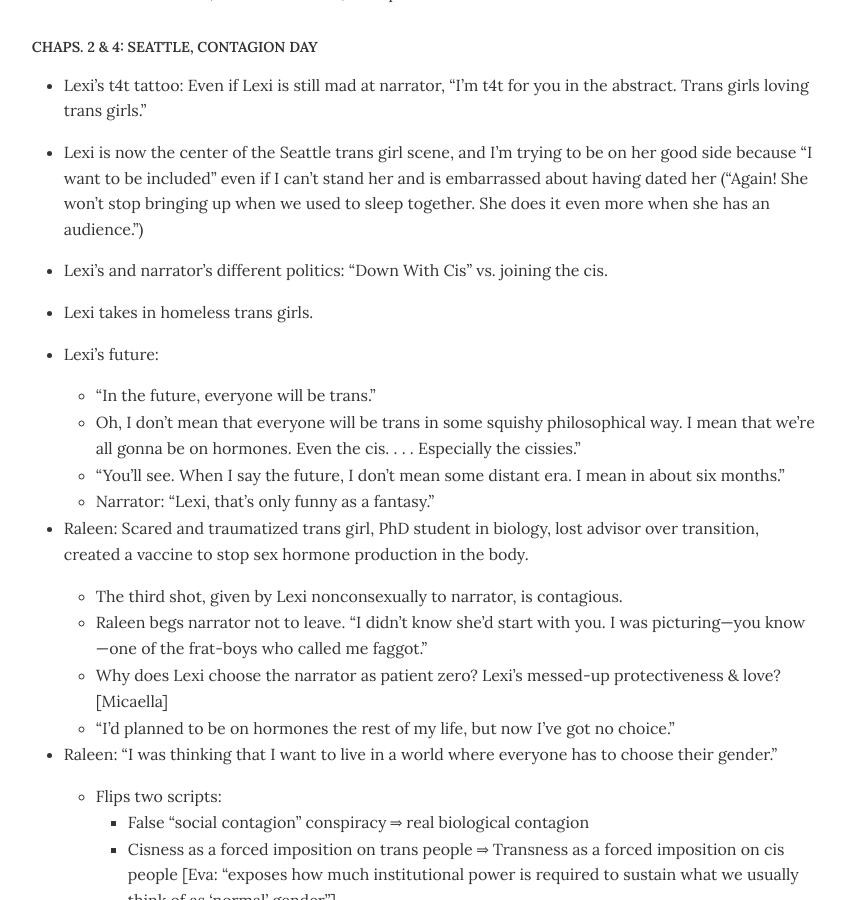
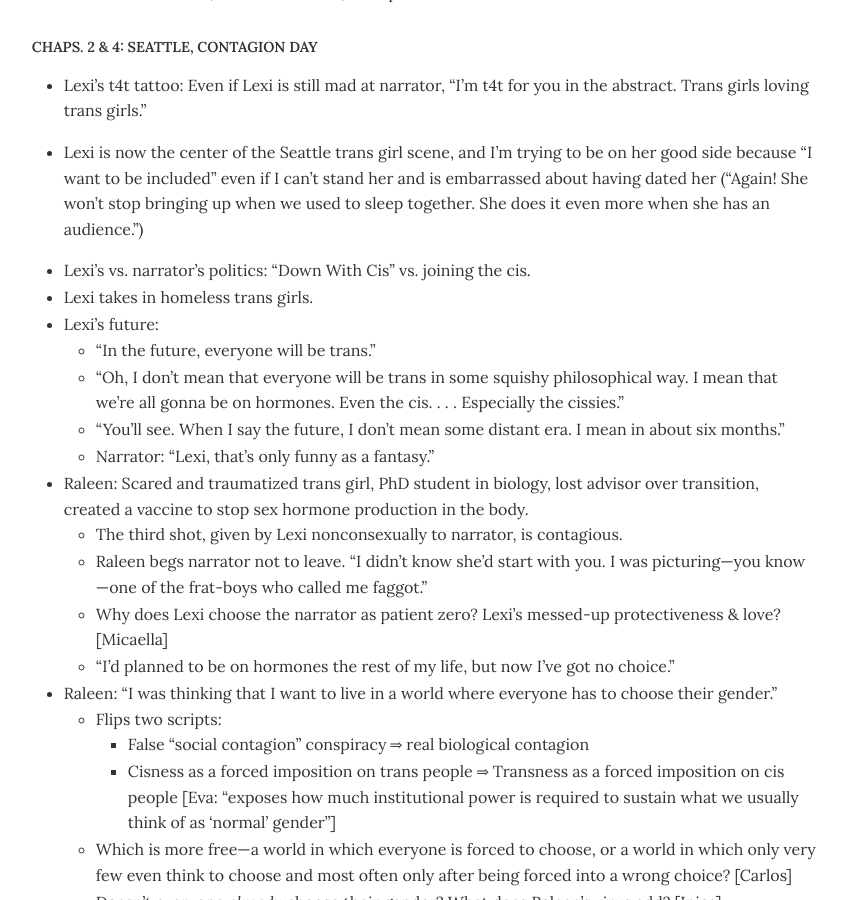
Before and after one commit to dingherself/love-gender-sex, a Jekyll site: the page built from handouts/_posts/2026-02-11-peters-inflect-your-friends-i.md, in a window 1280 px wide and 900 px high, scrolled down 1824 px. Shown: the whole window, without its empty margins (216-1062 px from the left). Built offline with Jekyll 4.4.1, drawn with Linux system fonts in a browser that asks for light colours.

Commit message:
formatting

```diff
--- a/handouts/_posts/2026-02-11-peters-inflect-your-friends-i.md
+++ b/handouts/_posts/2026-02-11-peters-inflect-your-friends-i.md
@@ -59,26 +59,19 @@ But commitment to solidarity and liberation is [*hot*](https://www.columbiaspect
 
 - Lexi is now the center of the Seattle trans girl scene, and I’m trying to be on her good side because “I want to be included” even if I can’t stand her and is embarrassed about having dated her (“Again! She won’t stop bringing up when we used to sleep together. She does it even more when she has an audience.”)
 
-- Lexi’s and narrator’s different politics: “Down With Cis” vs. joining the cis.
-
+- Lexi’s vs. narrator’s politics: “Down With Cis” vs. joining the cis.
 - Lexi takes in homeless trans girls.
-
 - Lexi’s future:
-
   - “In the future, everyone will be trans.”
-  - Oh, I don’t mean that everyone will be trans in some squishy philosophical way. I mean that we’re all gonna be on hormones. Even the cis. . . . Especially the cissies.”
+  - “Oh, I don’t mean that everyone will be trans in some squishy philosophical way. I mean that we’re all gonna be on hormones. Even the cis. . . . Especially the cissies.”
   - “You’ll see. When I say the future, I don’t mean some distant era. I mean in about six months.”
   - Narrator: “Lexi, that’s only funny as a fantasy.”
-
 - Raleen: Scared and traumatized trans girl, PhD student in biology, lost advisor over transition, created a vaccine to stop sex hormone production in the body.
-
   - The third shot, given by Lexi nonconsexually to narrator, is contagious.
   - Raleen begs narrator not to leave. “I didn’t know she’d start with you. I was picturing—you know—one of the frat-boys who called me faggot.”
   - Why does Lexi choose the narrator as patient zero? Lexi’s messed-up protectiveness & love? [Micaella]
   - “I’d planned to be on hormones the rest of my life, but now I’ve got no choice.”
-
 - Raleen: “I was thinking that I want to live in a world where everyone has to choose their gender.”
-
   - Flips two scripts:
     - False “social contagion” conspiracy ⇒ real biological contagion
     - Cisness as a forced imposition on trans people ⇒ Transness as a forced imposition on cis people [Eva: “exposes how much institutional power is required to sustain what we usually think of as ‘normal’ gender”]
```
